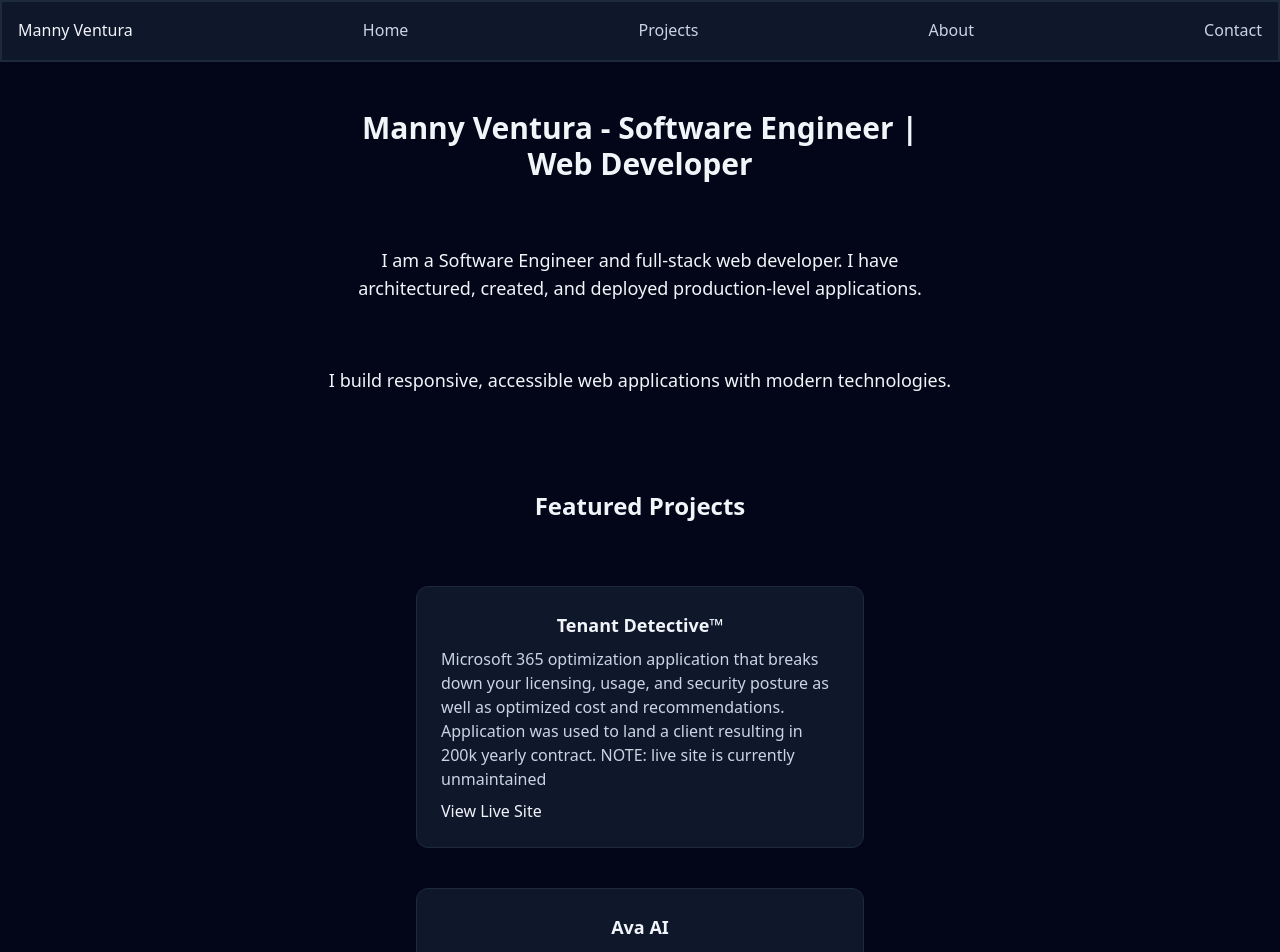
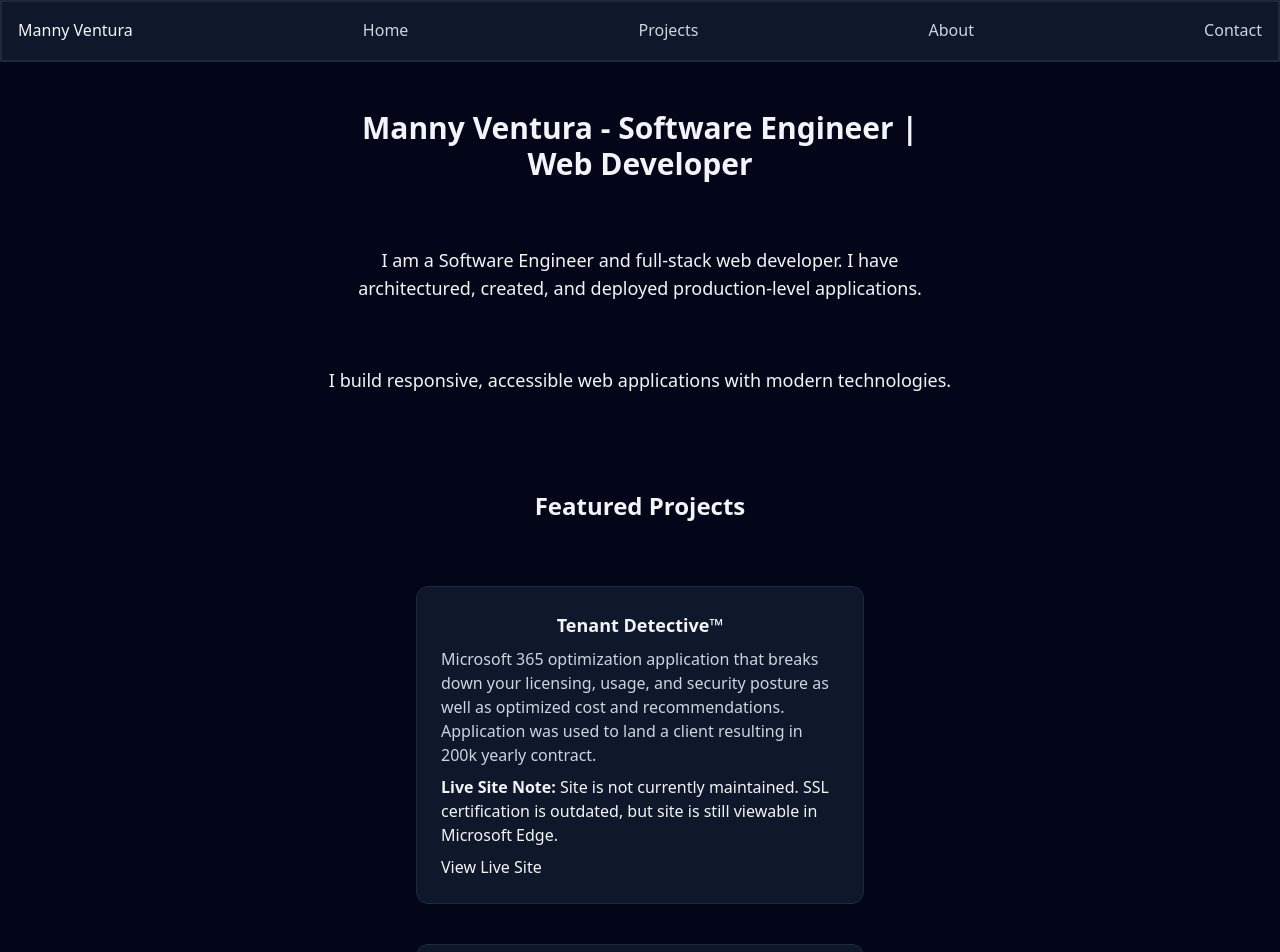
Before and after one commit to Manny-Ventura/my-next-portfolio, a Next.js app: page / in a window 1280 px wide. Shown: the top 952 px of the page. Built offline with nearby package versions, Linux system fonts and the light colour scheme.

Commit message:
updated project card to handle live site notes and display

```diff
--- a/src/components/ProjectCard.tsx
+++ b/src/components/ProjectCard.tsx
@@ -10,6 +10,9 @@ export default function ProjectCard({ project }: { project: Project }) {
           See in Github
         </a>
       )}
+      {project.liveUrlNotes && (
+          <p><b>Live Site Note:</b> {project.liveUrlNotes}</p>
+      )}
       {project.liveUrl && (
         <a href={project.liveUrl} target="_blank" rel="noopener noreferrer">
           View Live Site
--- a/src/data/projects.ts
+++ b/src/data/projects.ts
@@ -25,7 +25,7 @@ export const projects: Project[] = [
     slug: 'tenant-detective',
     title: 'Tenant Detective™',
     description: `Microsoft 365 optimization application that breaks down your licensing, usage, and security posture as well as optimized cost and recommendations.
-    Application was used to land a client resulting in 200k yearly contract. NOTE: live site is currently unmaintained`,
+    Application was used to land a client resulting in 200k yearly contract.`,
     stack: [
       'Python',
       'HTMX',
@@ -43,7 +43,7 @@ export const projects: Project[] = [
       'Flower',
     ],
     liveUrl: 'https://tenantdetective.plow.net/',
-    liveUrlNotes: 'Site is not currently maintained. SSL certification is outdated, but site is still viewable in Edge.',
+    liveUrlNotes: 'Site is not currently maintained. SSL certification is outdated, but site is still viewable in Microsoft Edge.',
     featured: true,
   },
 
```
